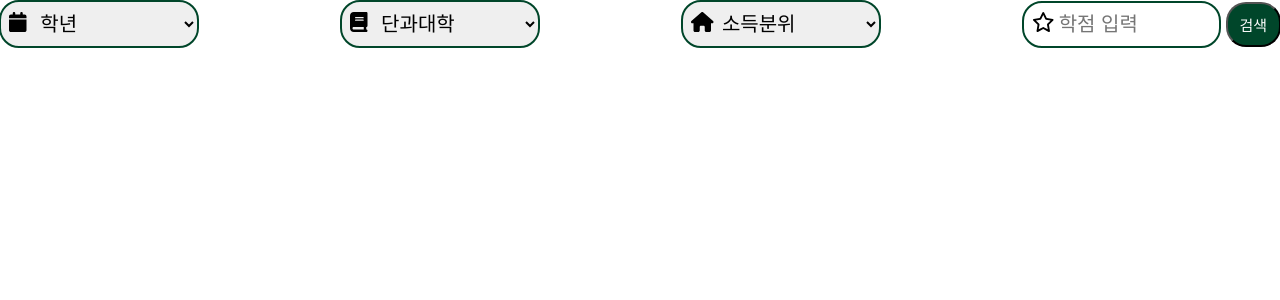
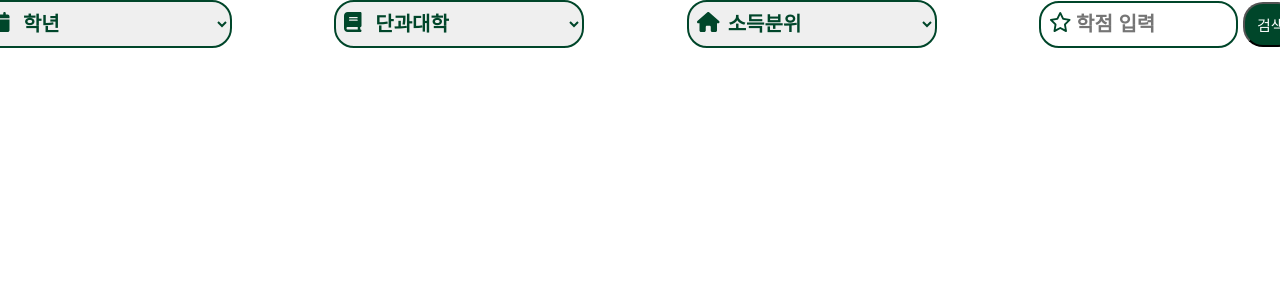
Before and after one commit to ECC-2024-Winter-Team1/EwhaScholarship_FE, a React (Create React App) app: page / in a window 1280 px wide. Shown: the top 300 px of the page. Built offline with nearby package versions, Linux system fonts and the light colour scheme.

Commit message:
feat: 아이콘 색 바꿈

```diff
--- a/src/components/Main/DropDown.jsx
+++ b/src/components/Main/DropDown.jsx
@@ -12,14 +12,17 @@ const IconStyle = styled.i`
   position: absolute;
   padding: 10px 10px;
   font-size: 20px;
+  color: #00462a;
 `;
 
 const StyledSelect = styled.select`
   border-radius: 20px;
   border: 2px solid #00462a;
+  color: #00462a;
   font-size: 20px;
+  font-weight: 600;
   padding: 10px 10px 10px 35px;
-  width: 200px;
+  width: 250px;
 `;
 
 const StyledOption = styled.option`
--- a/src/components/Main/GradeInput.jsx
+++ b/src/components/Main/GradeInput.jsx
@@ -10,6 +10,7 @@ const IconStyle = styled.i`
   position: absolute;
   padding: 10px 10px;
   font-size: 20px;
+  color: #00462a;
 `;
 
 const Wrapper = styled.div`
@@ -34,6 +35,8 @@ const StyledInput = styled.input`
   padding: 10px 10px 10px 35px;
   border-radius: 20px;
   font-size: 20px;
+  font-weight: 600;
+  color: #00462a;
   border: 2px solid #00462a;
   width: 150px;
 `;
--- a/src/components/Main/MainPage.jsx
+++ b/src/components/Main/MainPage.jsx
@@ -8,7 +8,7 @@ const FilterWrapper = styled.div`
   align-items: center;
   justify-content: center;
   height: auto;
-  gap: 11%;
+  gap: 8%;
 `;
 
 export default function MainPage() {
```
